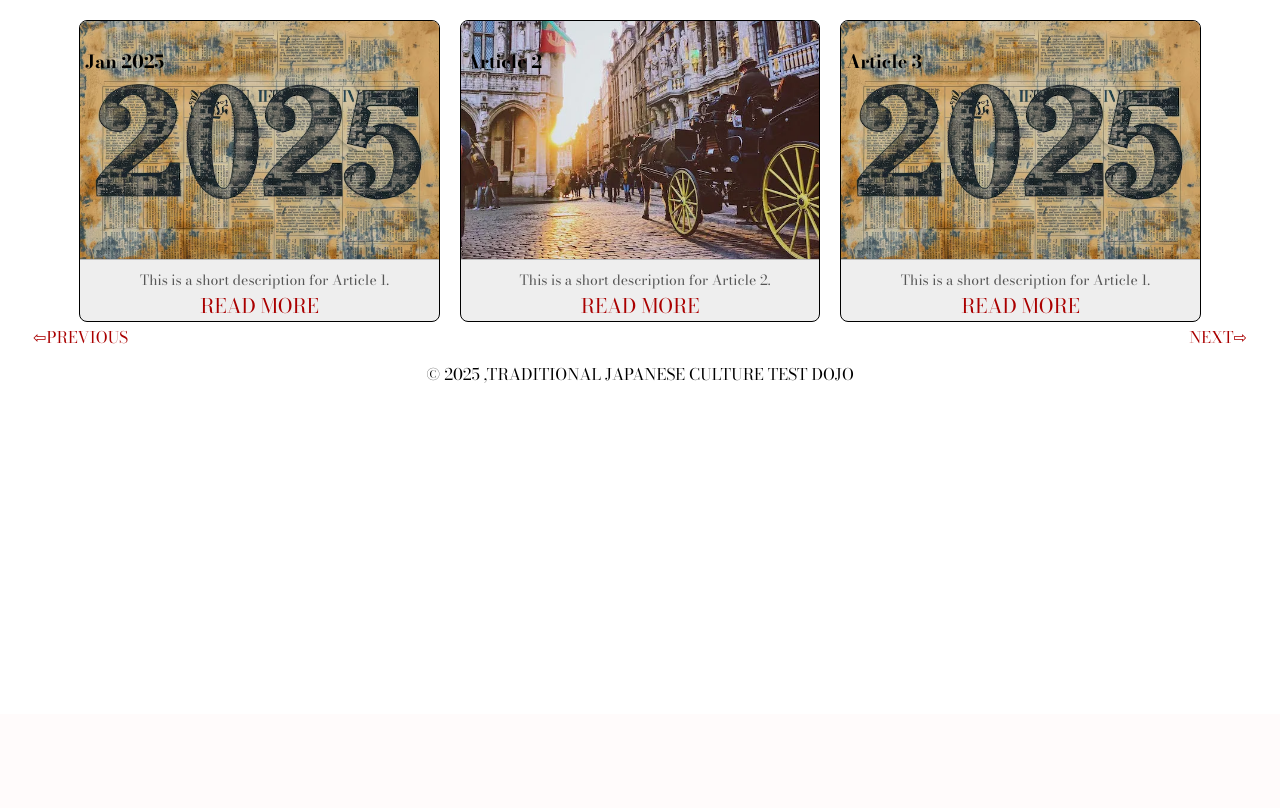
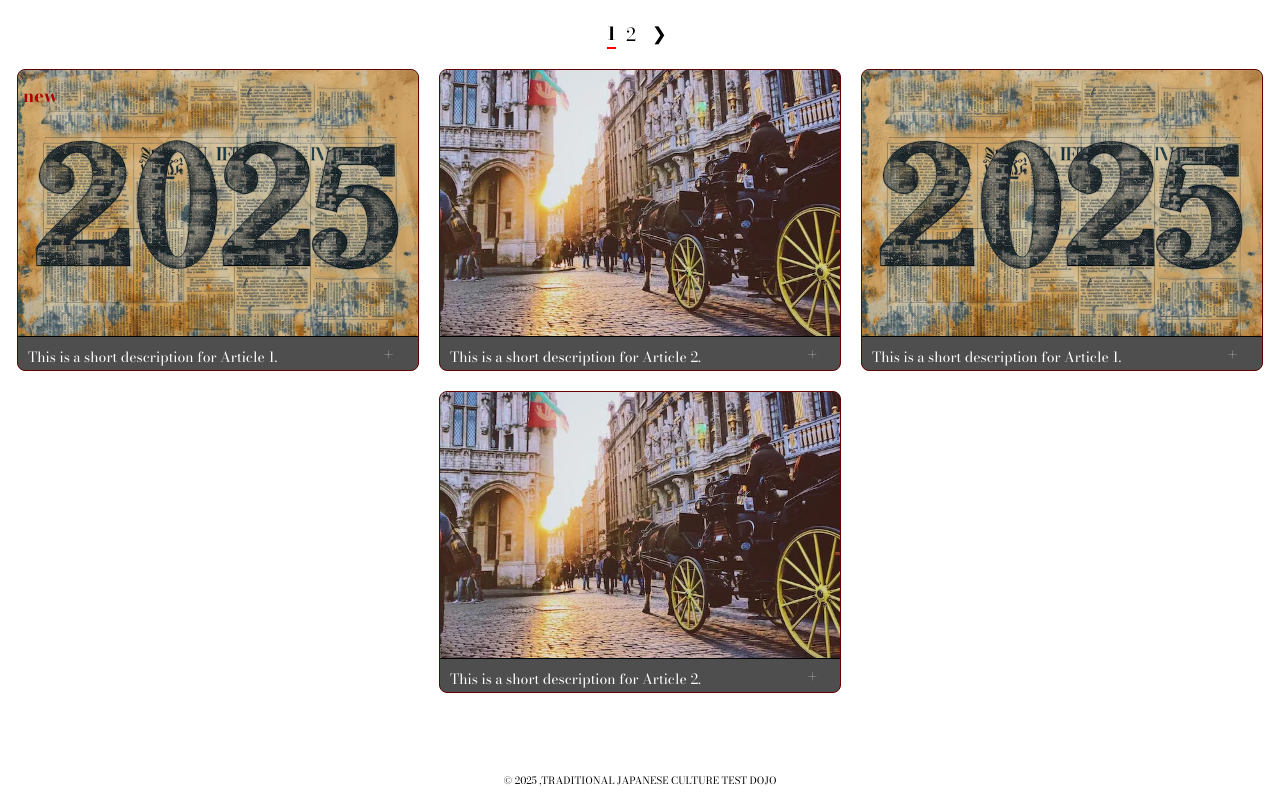
Before and after one commit to Yasu521/Yasu521.github.io, a PHP site: page /News/index.html in a window 1280 px wide. Shown: the part 86-894 px from the top of the page. Before the commit the page ends 469 px from the top, so only its background shows below. Run offline with PHP 8.4, Linux system fonts and the light colour scheme.

Commit message:
スタイルの変換

```diff
--- a/News/index.html
+++ b/News/index.html
@@ -3,7 +3,7 @@
 <head>
   <meta charset="UTF-8">
   <meta name="viewport" content="width=device-width, initial-scale=1.0">
-  <title>News - Ciao | Yasuhiro：康洋</title>
+  <title>伝検道場｜TRADITIONAL JAPANESE CULTURE TEST DOJO </title>
   <script async src="https://www.googletagmanager.com/gtag/js?id=G-Y2FVBDQYBP"></script>
   <script>
   window.dataLayer = window.dataLayer || [];
@@ -35,19 +35,16 @@
     <p class="link"><a href="https://yasuhiroiwai.jp/news/">- 日本伝統文化検定 - 道場</a></p>
     <p class="english">TRADITIONAL JAPANESE CULTURE TEST DOJO</p>
   </header>
-  <main class="main-container">
-    <div class="container">
-    </div>
-    <button id="next-article">NEXT⇨</button>
-    <button id="previous-article">⇦PREVIOUS</button>
-  </main>
+  <div class="pagination" id="pagination"></div>
+  <div class="articles-container" id="articles-container"></div>
+  <main class="main-container"></main>
   <footer>
     &copy; 2025 ,TRADITIONAL JAPANESE CULTURE TEST DOJO </a>
   </footer>
   <script>
     const articlesData = [
       {
-        "title": "Jan 2025",
+        "title": "new",
         "description": "This is a short description for Article 1.",
         "image": "./content/image1.webp",
         "content": "./script1/script1-mobile.html",//mobile content
@@ -60,7 +57,7 @@
         "//cssfile2":"",//change css desktop
       },
       {
-        "title": "Article 2",
+        "title": "",
         "description": "This is a short description for Article 2.",
         "image": "./content/image2.webp",
 
@@ -74,7 +71,7 @@
         "//cssfile2":"",//change css desktop
       },
       {
-        "title": "Article 3",
+        "title": "",
         "description": "This is a short description for Article 1.",
         "image": "./content/image1.webp",
         "content": "./script1/script1-mobile.html",//mobile content
@@ -87,7 +84,7 @@
         "//cssfile2":"",//change css desktop
       },
       {
-        "title": "Article 4",
+        "title": "",
         "description": "This is a short description for Article 2.",
         "image": "./content/image2.webp",
 
@@ -99,7 +96,34 @@
 
         "//js2": "",//change js desktop
         "//cssfile2":"",//change css desktop
-      }
+      },
+      {
+        "title": "",
+        "description": "This is a short description for Article 2.",
+        "image": "./content/image2.webp",
+
+        "content": "./script2/script1-mobile.html",//mobile content
+        "content2": "./script2/script1-desktop.html",//desktop content
+
+        "//js": "",//change js mobile
+        "//cssfile":"",//change css mobile
+
+        "//js2": "",//change js desktop
+        "//cssfile2":"",//change css desktop
+      },
+      {
+        "title": "",
+        "description": "This is a short description for Article 1.",
+        "image": "./content/image1.webp",
+        "content": "./script1/script1-mobile.html",//mobile content
+        "content2": "./script1/script1-desktop.html",//desktop content
+
+        "//js": "",//change js mobile
+        "//cssfile":"",//change css mobile
+
+        "//js2": "",//change js desktop
+        "//cssfile2":"",//change css desktop
+      },
     ];
   </script>
   <script src="./script.js" defer></script>
--- a/News/script.js
+++ b/News/script.js
@@ -5,36 +5,24 @@ const isMobile = window.innerWidth <= 768;
 
 displayArticles();
 
-document.getElementById('next-article').addEventListener('click', () => {
-  currentIndex += calculateItemsPerPage();
-  if (currentIndex >= articlesData.length) {
-    currentIndex = 0;
-  }
-  displayArticles();
-});
-
-document.getElementById('previous-article').addEventListener('click', () => {
-    currentIndex -= calculateItemsPerPage();
-    if (currentIndex < 0) {
-      currentIndex = articlesData.length - (articlesData.length % calculateItemsPerPage()) - calculateItemsPerPage();
-    }
-    displayArticles();
-});
-
 function calculateItemsPerPage() {
     const width = window.innerWidth;
-  if (width > 1200) return 3;
+    if (width > 1200) return 4;
     if (width > 768) return 2;
-  return articlesData.length;
+    return 3;
 }
 
 function displayArticles() {
-  container.innerHTML = '';
+    const container = document.getElementById('articles-container');
+    const pagination = document.getElementById('pagination');
+    const itemsPerPage = calculateItemsPerPage();
+    const totalPages = Math.ceil(articlesData.length / itemsPerPage);
+    const currentPage = Math.floor(currentIndex / itemsPerPage) + 1;
 
-  const start = currentIndex;
-  const end = currentIndex + itemsPerPage;
-  const currentItems = articlesData.slice(start, end);
+    container.innerHTML = "";
+    pagination.innerHTML = "";
 
+    const currentItems = articlesData.slice(currentIndex, currentIndex + itemsPerPage);
     currentItems.forEach(doc => {
         const div = document.createElement('div');
         div.classList.add('news-item');
@@ -42,31 +30,55 @@ function displayArticles() {
         div.innerHTML = `
             <img src="${doc.image}" alt="${doc.title}" class="news-image">
             <h3 class="news-title">${doc.title}</h3>
-      <p class="news-description">${doc.description}</p>
-      <button class="news-readmore">READ MORE</button>
+
+            <p class="news-description">${doc.description}<button class="news-readmore">+</button></p>
+
+
         `;
 
         container.appendChild(div);
-    if (window.innerWidth<= 768) {
-      document.getElementById('next-article').style.display = 'none';
+
+        const isMobile = window.innerWidth <= 768;
+        if (isMobile) {
             container.style.flexDirection = 'column';
             div.querySelector('.news-readmore').addEventListener('click', () => {
-        loadFullArticle(doc.content, doc.js, doc.cssfile, div,isMobile);
+                loadFullArticle(doc.content, doc.js, doc.cssfile, div, isMobile);
             });
             div.querySelector('.news-image').addEventListener('click', () => {
-        loadFullArticle(doc.content, doc.js, doc.cssfile, div,isMobile);
+                loadFullArticle(doc.content, doc.js, doc.cssfile, div, isMobile);
             });
         } else {
-      document.getElementById('next-article').style.display = 'block';
             container.style.flexDirection = 'row';
             div.querySelector('.news-readmore').addEventListener('click', () => {
-        loadFullArticle(doc.content2, doc.js2, doc.cssfile2, div,isMobile);
+                loadFullArticle(doc.content2, doc.js2, doc.cssfile2, div, isMobile);
             });
             div.querySelector('.news-image').addEventListener('click', () => {
-        loadFullArticle(doc.content2, doc.js2, doc.cssfile2, div,isMobile);
+                loadFullArticle(doc.content2, doc.js2, doc.cssfile2, div, isMobile);
             });
         }
     });
+    if( currentPage != 1) pagination.innerHTML += `<button onclick="prevPage()">❮</button>`;
+    for (let i = 1; i <= totalPages; i++) {
+        pagination.innerHTML += `<span class="${i === currentPage ? 'active' : ''}" onclick="goToPage(${i})">${i}</span>`;
+    }
+    pagination.innerHTML += `<button onclick="nextPage()">❯</button>`;
+}
+
+function nextPage() {
+    currentIndex += calculateItemsPerPage();
+    if (currentIndex >= articlesData.length) currentIndex = 0;
+    displayArticles();
+}
+
+function prevPage() {
+    currentIndex -= calculateItemsPerPage();
+    if (currentIndex < 0) currentIndex = articlesData.length - (articlesData.length % calculateItemsPerPage());
+    displayArticles();
+}
+
+function goToPage(page) {
+    currentIndex = (page - 1) * calculateItemsPerPage();
+    displayArticles();
 }
 function loadFullArticle(contentUrl, jsFile, cssfile ,parentElement, isMobile) {
 
--- a/News/styles.css
+++ b/News/styles.css
@@ -57,52 +57,35 @@ a {
   width: 90%;
   position: relative;
 }
-
-#next-article {
-  position: absolute;
-  font-family: "Bodoni Moda", serif;
-  right: 10px;
-  flex-wrap: wrap;
-  top: 105%;
-  transform: translateY(-50%);
-  background-color: #c0bbb800;
-  color: #aa0000;
-  font-size: 16px;
+.pagination {
+  display: flex;
+  justify-content: center;
+  align-items: center;
+  margin-top: 20px;
+}
+.pagination button, .pagination span {
+  border: none;
+  background: none;
+  font-size: 18px;
+  margin: 0 5px;
   cursor: pointer;
-  border: none;
-  border-radius: 10px;
-  z-index: 10;
+}
+.pagination .active {
+  font-weight: bold;
+  border-bottom: 2px solid red;
 }
 
-#next-article:hover {
-  background-color: #00000000;
-  color:#aa000099;
-}
-
-#previous-article {
-  position: absolute;
-  font-family: "Bodoni Moda", serif;
-  left: 10px;
+.articles-container {
+  display: flex;
+  justify-content: center;
   flex-wrap: wrap;
-  top: 105%;
-  transform: translateY(-50%);
-  background-color: #c0bbb800;
-  color: #aa0000;
-  font-size: 16px;
-  cursor: pointer;
-  border: none;
-  border-radius: 10px;
-  z-index: 10;
-}
-
-#previous-article:hover {
-  background-color: #00000000;
-  color:#aa000099;
+  gap: 20px;
+  margin: 20px 0;
 }
 
 .news-item {
-  background-color: #eeeeee;
-  border: 1px solid #000000;
+  background-color: #4e4e4e;
+  border: 1px solid #600000;
   border-radius: 8px;
   width: 400px;
   height: 300px;
@@ -116,35 +99,35 @@ a {
   max-width: 400px;
   max-height: 400px;
   object-fit: cover;
-  border-bottom: 1.5px solid #bbb;
+  border-bottom: 1.5px solid #000000;
 }
 
 .news-title {
   position:absolute;
-  top:10px;
+  top:150px;
   padding-left:5px;
   font-size: 18px;
   font-weight: bold;
-  color: #000000;
+  color: #aa0000;
   z-index:10;
 }
 
 .news-description {
-  margin-top: 10px;
+  margin-top: 1px;
   margin-left:10px;
   font-size: 14px;
-  color: #555;
+  color: #ffffff;
   line-height: 1.5;
   flex-grow: 1;
 }
 
 .news-readmore {
-  position:absolute;
-  bottom:0px;
+  margin-left:100px;
+  font-weight: bold;
   font-family: "Bodoni Moda", serif;
   align-self: center;
   background-color: #ffffff00;
-  color: #aa0000;
+  color: #ffffff;
   border: none;
   font-size: 20px;
   cursor: pointer;
@@ -155,15 +138,13 @@ hr {
   border-top: 2px solid #000000;
   margin: 10px 0;
 }
-.news-readmore:hover {
-  color: #aa000099;
-}
 
 footer {
   background-color:#d9a23300;
   color: rgba(0, 0, 0);
   text-align: center;
   padding: 20px 0;
+  font-size: 10px;
 }
 
 /* 768px以上、1200px以下の画面サイズに適用 */
```
Also changed, not shown: News/sample.html (added, +216 -0 lines). Lines whose indentation alone changed are shown as unchanged.
